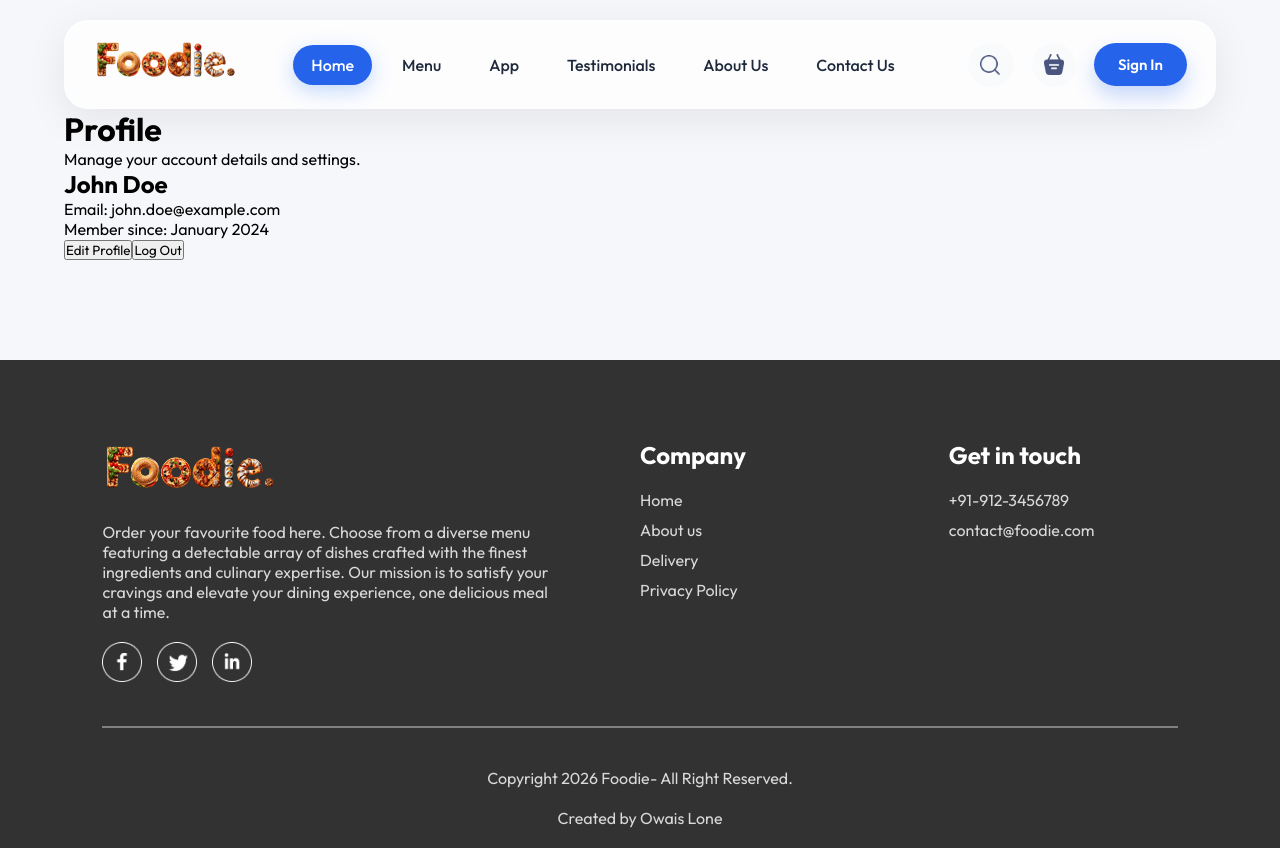
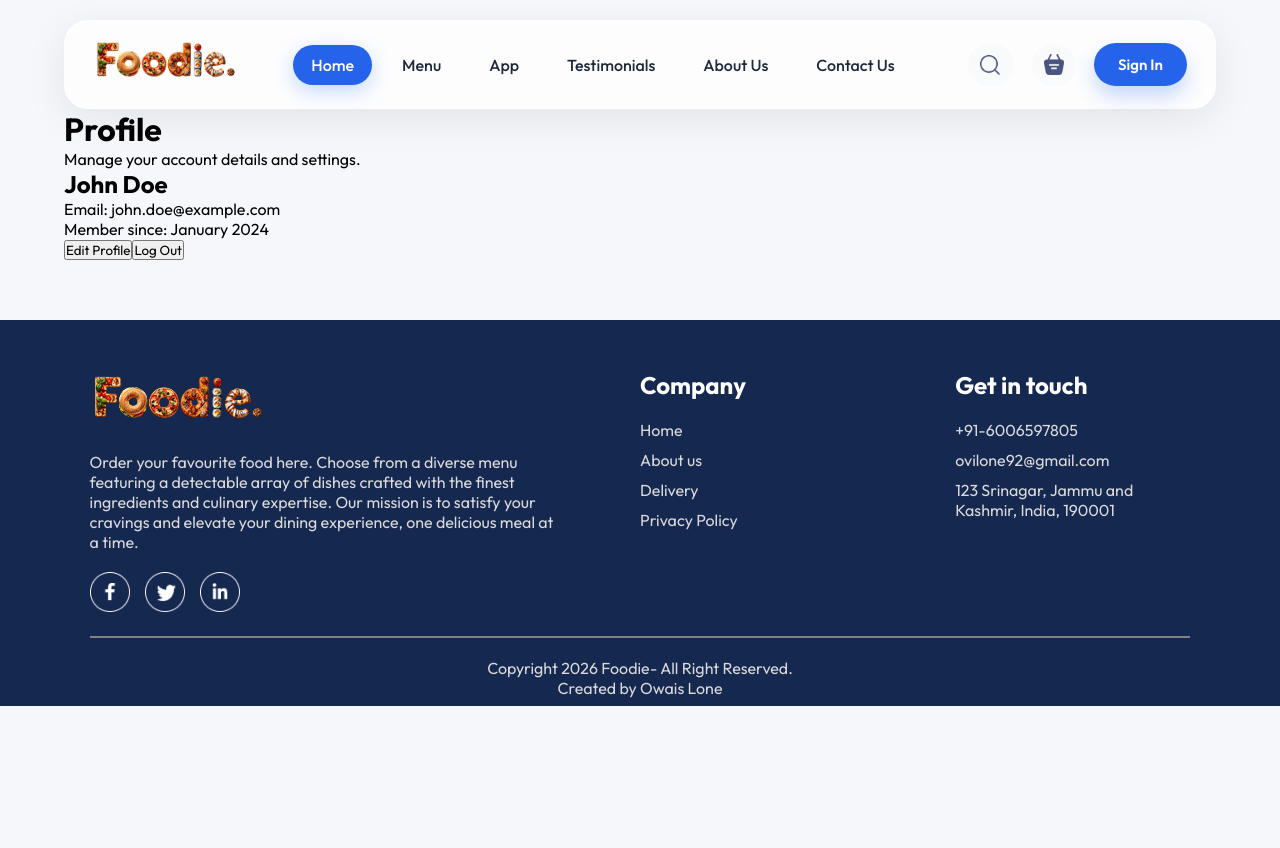
Before and after one commit to TheOwaisLone/Foodie, a React (Vite) app in the folder frontend/: page /profile in a window 1280 px wide. After the commit the page ends 820 px from the top, so only its background shows below. Built offline with nearby package versions, Linux system fonts and the light colour scheme; no server answers.

Commit message:
fix - Fixed Footer spacing and added more options

```diff
--- a/frontend/src/components/Footer/Footer.css
+++ b/frontend/src/components/Footer/Footer.css
@@ -1,13 +1,12 @@
 .footer {
   color: #d9d9d9;
-  background-color: #323232;
+  background-color: #152850;
   display: flex;
   flex-direction: column;
   align-items: center;
-  gap: 20px;
-  padding: 20px 8vw;
-  padding-top: 80px;
-  margin-top: 100px;
+  padding: 8px 7vw;
+  padding-top: 50px;
+  margin-top: 60px;
 }
 .footer-content {
   width: 100%;
@@ -36,25 +35,25 @@
   color: white;
 }
 
-.footer-social-icons img{
+.footer-social-icons img {
   width: 40px;
   margin-right: 15px;
 }
 
-.footer hr{
+.footer hr {
   width: 100%;
   height: 2px;
   margin: 20px 0px;
   background-color: gray;
   border: none;
 }
-@media (max-width:750px) {
-  .footer-content{
+@media (max-width: 750px) {
+  .footer-content {
     display: flex;
     flex-direction: column;
     gap: 35px;
   }
-  .footer-copyright{
+  .footer-copyright {
     text-align: center;
   }
 }
--- a/frontend/src/components/Footer/Footer.jsx
+++ b/frontend/src/components/Footer/Footer.jsx
@@ -1,6 +1,7 @@
 import React from "react";
 import "./Footer.css";
 import { assets } from "../../assets/frontend_assets/assets";
+import { Link } from "react-router-dom";
 
 const Footer = () => {
   return (
@@ -23,17 +24,26 @@ const Footer = () => {
         <div className="footer-content-center">
           <h2>Company</h2>
           <ul>
-            <li>Home</li>
-            <li>About us</li>
-            <li>Delivery</li>
-            <li>Privacy Policy</li>
+            <li>
+              <Link to="/">Home</Link>
+            </li>
+            <li>
+              <Link to="/about">About us</Link>
+            </li>
+            <li>
+              <Link to="/delivery">Delivery</Link>
+            </li>
+            <li>
+              <Link to="/privacy">Privacy Policy</Link>
+            </li>
           </ul>
         </div>
         <div className="footer-content-right">
           <h2>Get in touch</h2>
           <ul>
-            <li>+91-912-3456789</li>
-            <li>contact@foodie.com</li>
+            <li>+91-6006597805</li>
+            <li>ovilone92@gmail.com</li>
+            <li>123 Srinagar, Jammu and Kashmir, India, 190001</li>
           </ul>
         </div>
       </div>
```
Lines whose indentation alone changed are shown as unchanged.
